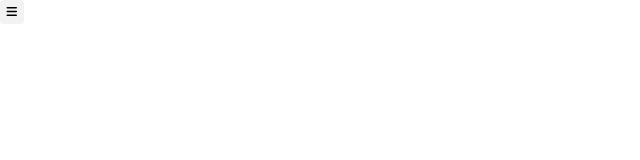
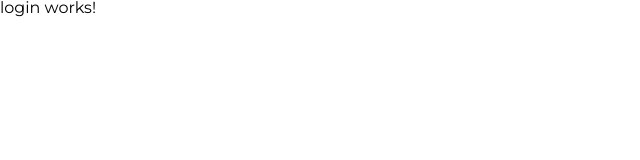
Before and after one commit to achilledavid/mud-ladder, an Angular app: page /login in a window 1280 px wide. Before the commit this address led to /. Shown: the top 160 px of the page, without its empty margins (0-640 px from the left). Built offline with nearby package versions, Linux system fonts and the light colour scheme.

Commit message:
Initialisation de la page de login et du routage

```diff
--- /dev/null
+++ b/src/app/PAGES/login/login.component.html
@@ -0,0 +1 @@
+<p>login works!</p>
--- a/src/app/app-routing.module.ts
+++ b/src/app/app-routing.module.ts
@@ -1,11 +1,15 @@
+import { LoginComponent } from './PAGES/login/login.component';
 import { NgModule } from '@angular/core';
 import { RouterModule, Routes } from '@angular/router';
 
 const routes: Routes = [
+  { path: '', redirectTo: 'login', pathMatch: 'full' },
+  { path: 'login', component: LoginComponent },
 ];
 
 @NgModule({
   imports: [RouterModule.forRoot(routes)],
   exports: [RouterModule]
 })
+
 export class AppRoutingModule { }
--- a/src/app/app.component.html
+++ b/src/app/app.component.html
@@ -1,4 +1,5 @@
 <sidebar></sidebar>
-<button class="button button--icon" (click)="toggleSidebar()">
+<!-- <button class="button button--icon" (click)="toggleSidebar()">
     <i class="fa fa-bars"></i>
-</button>
+</button> -->
+<router-outlet></router-outlet>
--- a/src/app/app.module.ts
+++ b/src/app/app.module.ts
@@ -5,12 +5,14 @@ import { AppRoutingModule } from './app-routing.module';
 import { AppComponent } from './app.component';
 import { SidebarComponent } from './COMPONENTS/sidebar/sidebar.component';
 import { SidebarItemComponent } from './COMPONENTS/sidebar/sidebar-item/sidebar-item.component';
+import { LoginComponent } from './PAGES/login/login.component';
 
 @NgModule({
   declarations: [
     AppComponent,
     SidebarComponent,
-    SidebarItemComponent
+    SidebarItemComponent,
+    LoginComponent
   ],
   imports: [
     BrowserModule,
```
Also changed, not shown: src/app/PAGES/login/login.component.ts (added, +10 -0 lines), src/app/PAGES/login/login.component.scss (added), 1 other file (tests, documents, lock files or other folders).
